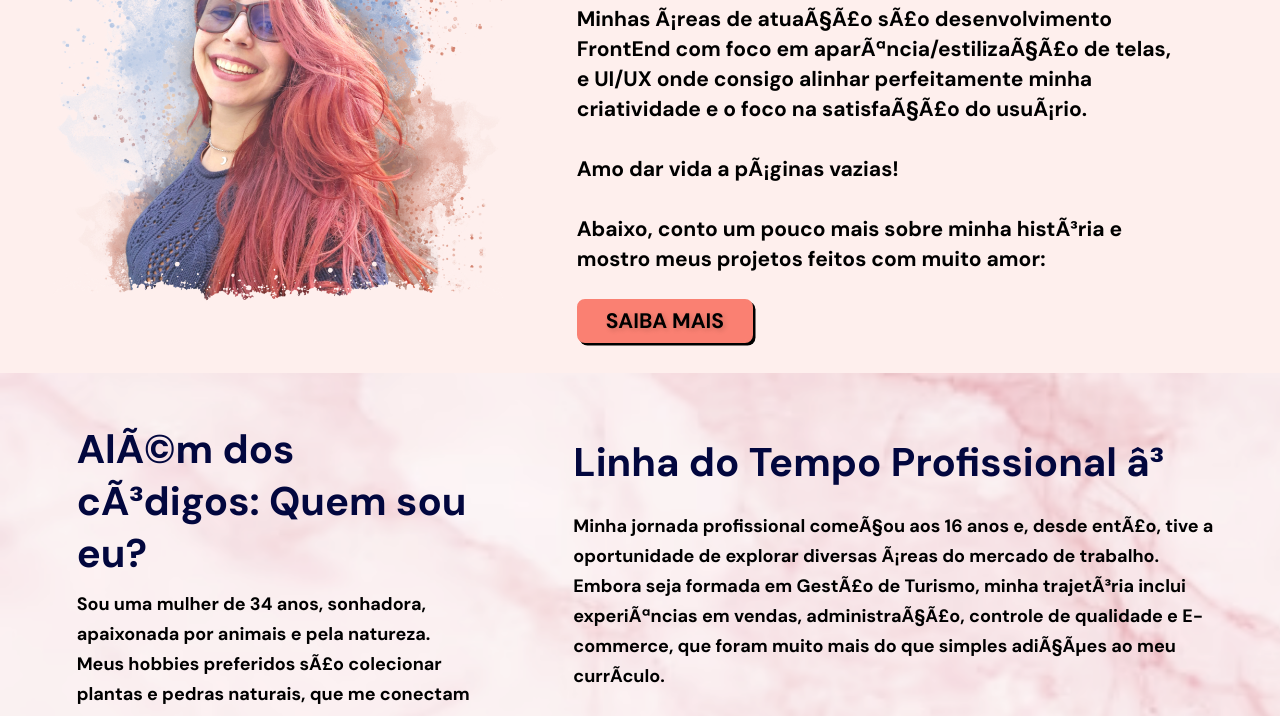
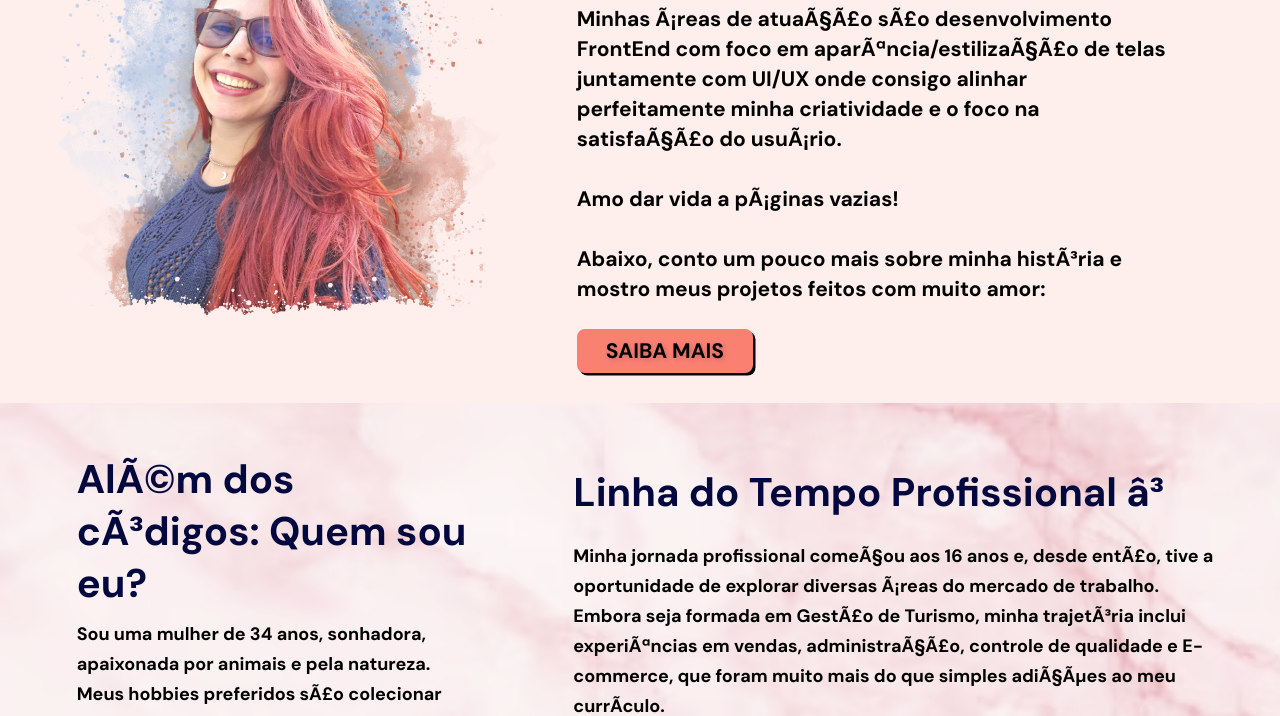
Before and after one commit to Hevelise-Liz/MeuPortfolio, a plain HTML site: page index.html in a window 1280 px wide. Shown: the part 286-1002 px from the top of the page. Drawn offline with nearby package versions, Linux system fonts and the light colour scheme; a script that the page names is missing.

Commit message:
Feat: melhorias gerais

```diff
--- a/index.html
+++ b/index.html
@@ -73,7 +73,7 @@
 
           <p>
             Minhas áreas de atuação são desenvolvimento FrontEnd com foco em
-            aparência/estilização de telas, e UI/UX onde consigo alinhar
+            aparência/estilização de telas juntamente com UI/UX onde consigo alinhar
             perfeitamente minha criatividade e o foco na satisfação do usuário.
             <br /><br />
             Amo dar vida a páginas vazias! <br /><br />
```
